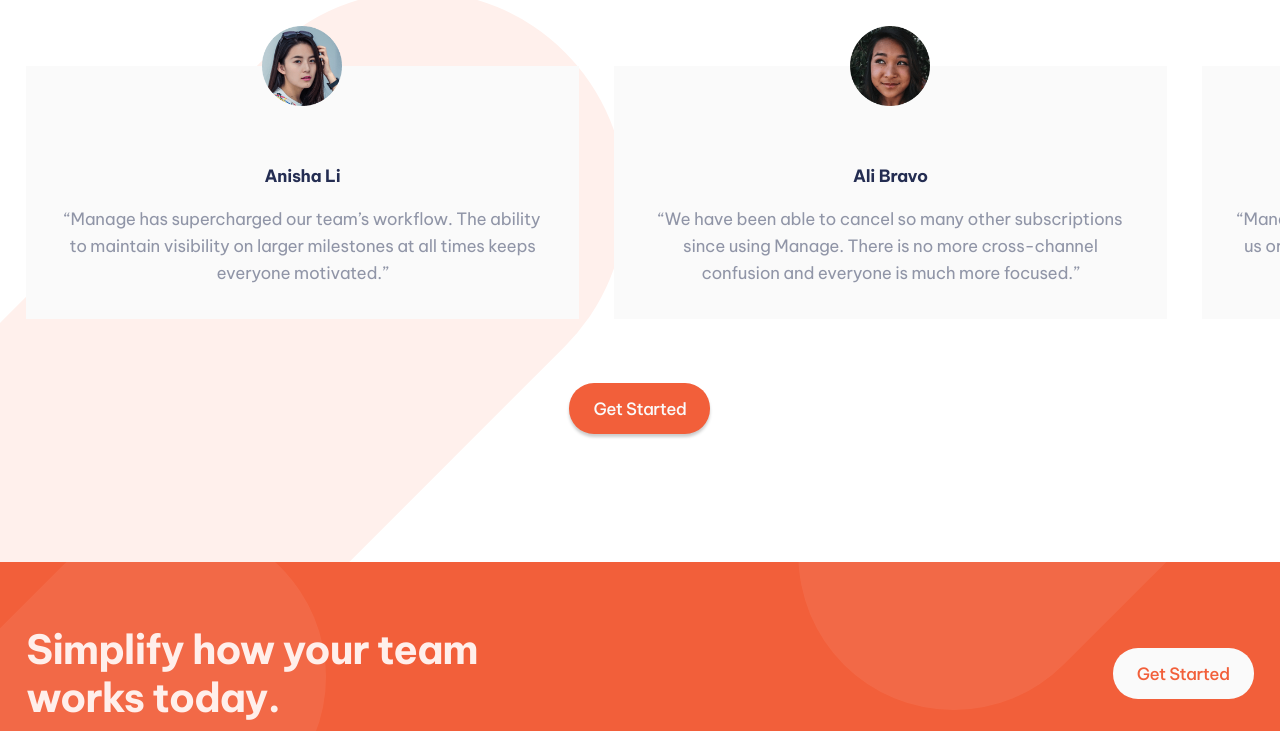
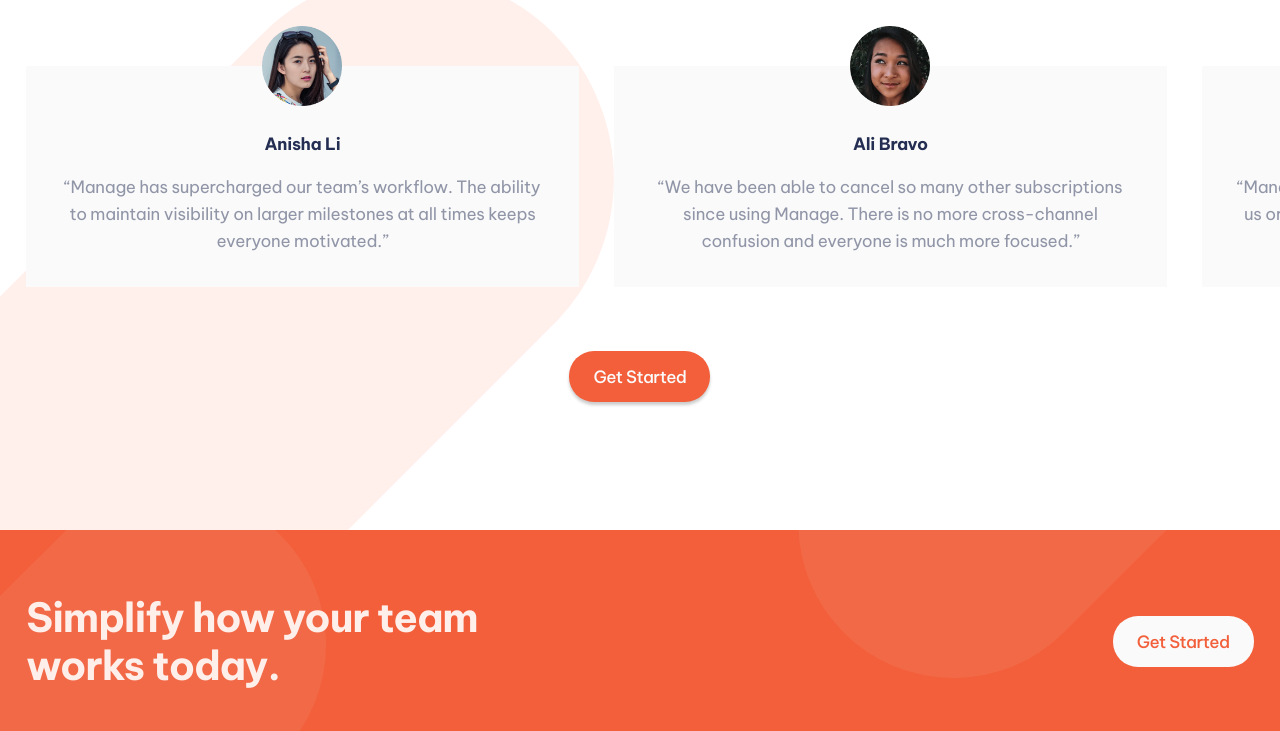
Before and after one commit to home1201/practice03, a website built with Vite: page index.html in a window 1280 px wide. Shown: the part 1460-2191 px from the top of the page. Built offline with nearby package versions, Linux system fonts and the light colour scheme.

Commit message:
bug fixed

```diff
--- a/sass/_layouts.scss
+++ b/sass/_layouts.scss
@@ -133,7 +133,7 @@
   }
 
   &__name {
-    margin-top: var(--space-700);
+    margin-top: var(--space-600);
     font-weight: var(--font-weight-xbd);
     color: var(--color-black-base);
   }
```
Also changed, not shown: dist/assets/index-6pFRitr2.css (deleted), dist/assets/index-DJfwD6wv.css (added), dist/assets/index-DOlqVZUL.js (renamed from dist/assets/index-CRWd3WZs.js), dist/index.html.
